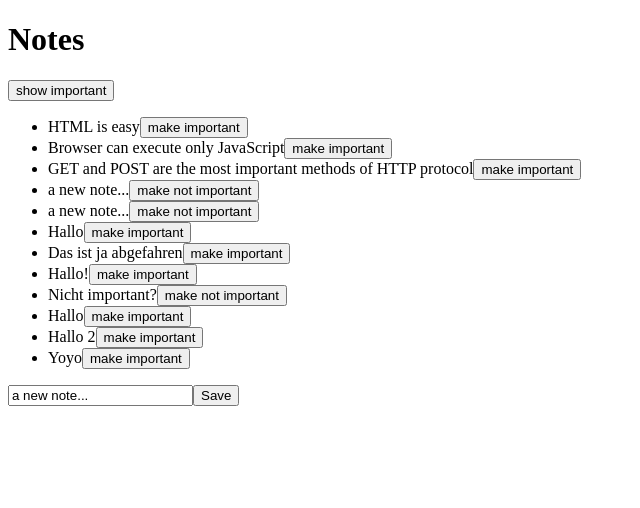
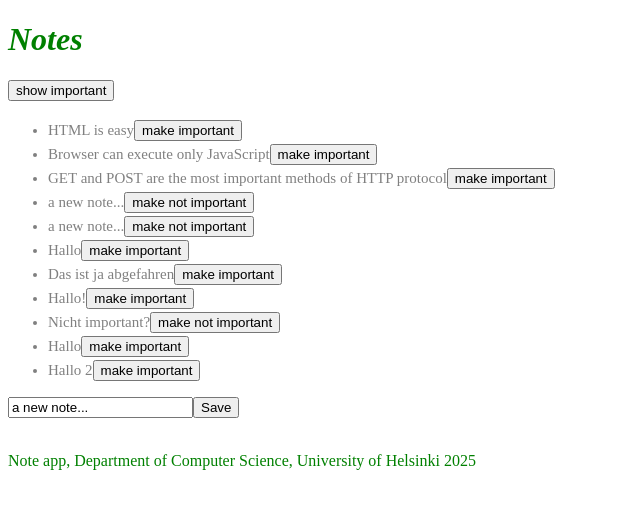
Before and after one commit to Febtwenty/Fullstack_Helsinki_Cle, a React app in the folder part2/part2a/: page / in a window 1280 px wide. Shown: the top 508 px of the page, without its empty margins (0-640 px from the left). Built offline with nearby package versions, Linux system fonts and the light colour scheme; data requests are answered from the project's data file; the HTML template or start-up script is replaced by a standard one.

Commit message:
Course 2e final

```diff
--- a/part2/part2a/db.json
+++ b/part2/part2a/db.json
@@ -54,11 +54,6 @@
       "id": "ebc1",
       "content": "Hallo 2",
       "important": false
-    },
-    {
-      "id": "dedd",
-      "content": "Yoyo",
-      "important": false
     }
   ]
 }
--- a/part2/part2a/src/App.jsx
+++ b/part2/part2a/src/App.jsx
@@ -2,11 +2,14 @@
 import axios from 'axios'
 import Note from './components/Note'
 import noteService from './services/notes'
+import Notification from './components/Notification'
+import Footer from './components/Footer'
 
 const App = () => {
   const [notes, setNotes] = useState([])
   const [newNote, setNewNote] = useState("a new note...")
   const [showAll, setShowAll] = useState(true)
+  const [errorMessage, setErrorMessage] = useState(null)
 
   const hook = () => {
     noteService
@@ -38,6 +41,15 @@
       .then(response => {
         setNotes(notes.map(note => note.id === id ? response : note))
       })
+      .catch(error => {
+        setErrorMessage(
+          `Note ${note.content} was already removed from the server.`
+        )
+        setTimeout(() => {
+          setErrorMessage(null)
+        }, 5000)
+        setNotes(notes.filter(n => n.id !== id))
+      })
   }
 
   const handleNoteChange = (event) => {
@@ -49,6 +61,7 @@
   return (
     <div>
       <h1>Notes</h1>
+      <Notification message={errorMessage} />
       <div>
         <button onClick={() => setShowAll(!showAll)}>
           show {showAll ? 'important' : 'all'}
@@ -63,6 +76,7 @@
         <input value={newNote} onChange={handleNoteChange} />
         <button type="submit">Save</button>
       </form>
+      <Footer />
     </div>
   )
 }
--- /dev/null
+++ b/part2/part2a/src/components/Footer.jsx
@@ -0,0 +1,17 @@
+const Footer = () => {
+    const footerStyle = {
+        color: 'green',
+        fontstyle: 'italic'
+    }
+
+    return (
+        <div style={footerStyle}>
+            <br />
+            <p>
+                Note app, Department of Computer Science, University of Helsinki 2025
+            </p>
+        </div>
+    )
+}
+
+export default Footer
--- a/part2/part2a/src/components/Note.jsx
+++ b/part2/part2a/src/components/Note.jsx
@@ -2,7 +2,7 @@
   const label = note.important ? 'make not important' : 'make important'
 
   return (
-    <li>
+    <li className="note">
       {note.content}
       <button onClick={toggleImportance}>{label}</button>
     </li>
--- /dev/null
+++ b/part2/part2a/src/components/Notification.jsx
@@ -0,0 +1,13 @@
+const Notification = ({ message }) => {
+    if (message === null) {
+        return null
+    }
+
+    return (
+        <div className="error">
+            {message}
+        </div>
+    )
+}
+
+export default Notification
--- /dev/null
+++ b/part2/part2a/src/index.css
@@ -0,0 +1,20 @@
+h1 {
+    color: green;
+    font-style: italic;
+}
+
+.note {
+    color: grey;
+    padding-top: 3px;
+    font-size: 15px;
+}
+
+.error {
+    color: red;
+    background: lightgray;
+    font-size: 20px;
+    border-style: solid;
+    border-radius: 5px;
+    padding: 10px;
+    margin-bottom: 10px;
+}
--- a/part2/part2a/src/main.jsx
+++ b/part2/part2a/src/main.jsx
@@ -1,4 +1,5 @@
 import ReactDOM from 'react-dom/client'
 import App from './App.jsx'
+import './index.css'
 
 ReactDOM.createRoot(document.getElementById('root')).render(<App />)
```
